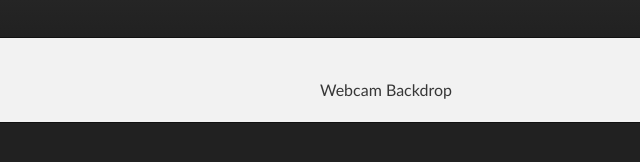
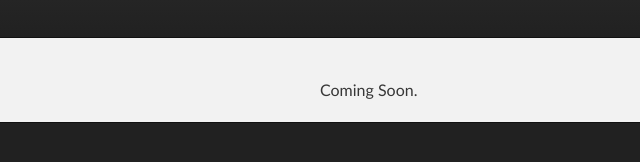
Before and after one commit to silverton/webcambackdrop, a plain HTML site: page index.html in a window 1280 px wide. Shown: the part 172-334 px from the top of the page, 0-640 px from the left. Drawn offline with Linux system fonts and the light colour scheme.

Commit message:
Update index.html

```diff
--- a/index.html
+++ b/index.html
@@ -40,7 +40,7 @@
     <!-- MAIN CONTENT -->
     <div id="main_content_wrap" class="outer">
       <section id="main_content" class="inner">
-        Webcam Backdrop
+        Coming Soon.
 </section>
     </div>
 
```
